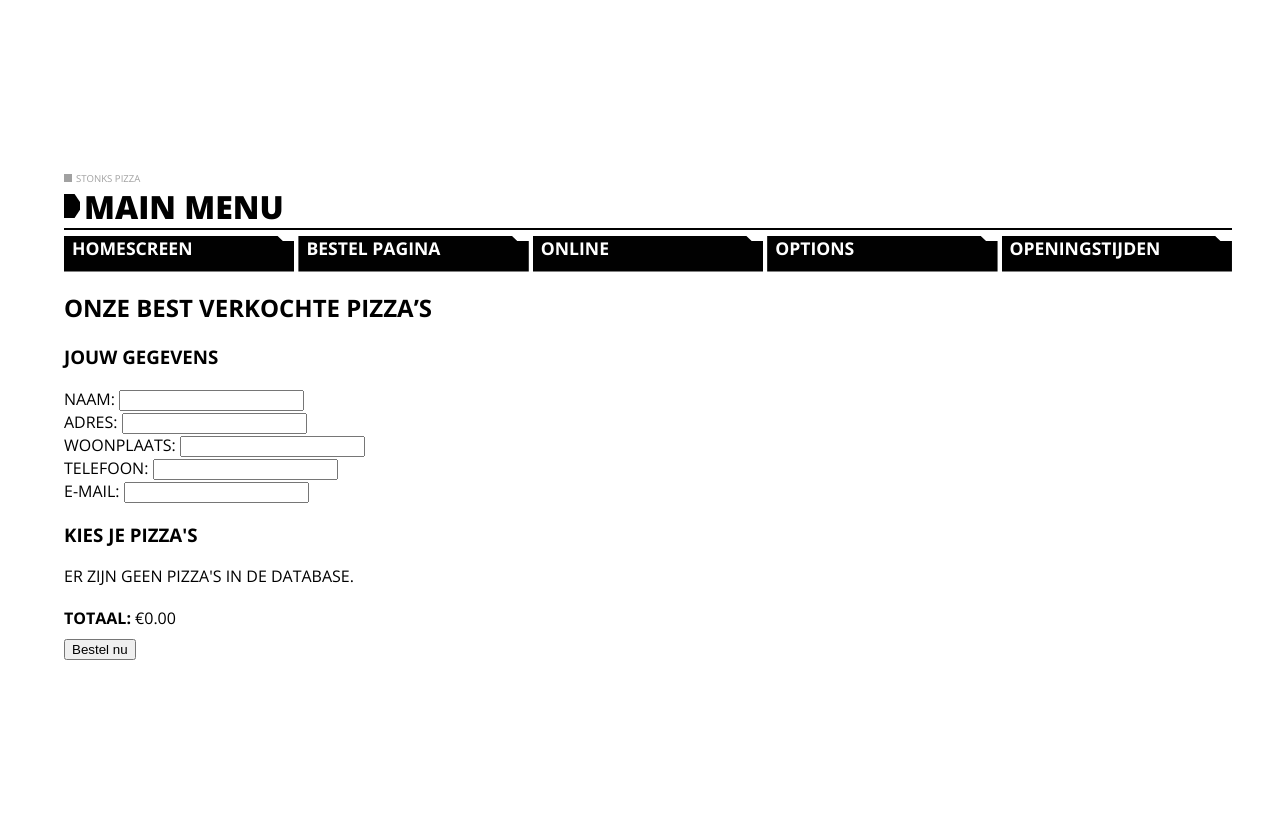
After one commit to AnatomyKing/NEL-Pizzeria, a Laravel app: template laravel/NELpizza/resources/views/Bestel.blade.php in a window 1280 px wide. The commit adds this page. Run offline with Laravel 12, Linux system fonts and the light colour scheme; the template is opened without the code that fills it, so the values that code supplies are empty; style sheets or scripts are compiled from the project's sources.

Commit message:
bestelpagina testpagina

```diff
--- /dev/null
+++ b/laravel/NELpizza/resources/views/Bestel.blade.php
@@ -0,0 +1,118 @@
+@extends('layouts.app')
+{{-- Ensure you have resources/views/layout.blade.php or change this to your layout --}}
+
+@section('content')
+<div class="best-sellers">
+    <h2>ONZE BEST VERKOCHTE PIZZA’S</h2>
+
+    {{-- Success message --}}
+    @if (session('success'))
+        <div style="color: green;">
+            {{ session('success') }}
+        </div>
+    @endif
+
+    {{-- Validation errors --}}
+    @if ($errors->any())
+        <div style="color: red;">
+            <ul>
+                @foreach ($errors->all() as $error)
+                    <li>{{ $error }}</li>
+                @endforeach
+            </ul>
+        </div>
+    @endif
+
+    {{-- Order Form --}}
+    <form action="{{ route('bestel.store') }}" method="POST" oninput="calculateTotal()">
+        @csrf
+
+        <h3>JOUW GEGEVENS</h3>
+        <div>
+            <label for="naam">Naam:</label>
+            <input type="text" name="naam" id="naam" required>
+        </div>
+        <div>
+            <label for="adres">Adres:</label>
+            <input type="text" name="adres" id="adres" required>
+        </div>
+        <div>
+            <label for="woonplaats">Woonplaats:</label>
+            <input type="text" name="woonplaats" id="woonplaats" required>
+        </div>
+        <div>
+            <label for="telefoon">Telefoon:</label>
+            <input type="text" name="telefoon" id="telefoon" required>
+        </div>
+        <div>
+            <label for="email">E-mail:</label>
+            <input type="email" name="email" id="email" required>
+        </div>
+
+        <h3>KIES JE PIZZA'S</h3>
+
+        @if($pizzas->count() > 0)
+            <div class="pizza-gallery" style="display: flex; flex-wrap: wrap; gap: 20px;">
+                @foreach ($pizzas as $pizza)
+                    <div class="pizza-item" style="width: 200px; border: 1px solid #ccc; padding: 10px;">
+                        {{-- If you have an image column or path in the DB, adjust accordingly --}}
+                        @if(isset($pizza->image))
+                            <img src="/images/{{ $pizza->image }}"
+                                 alt="{{ $pizza->naam }}"
+                                 style="width: 100%;">
+                        @else
+                            {{-- Fallback image or no image --}}
+                            <img src="/images/placeholder.png"
+                                 alt="{{ $pizza->naam }}"
+                                 style="width: 100%;">
+                        @endif
+
+                        <h4>{{ $pizza->naam }}</h4>
+                        <p class="pizza-price" data-price="{{ $pizza->prijs }}">
+                            Prijs: €{{ number_format($pizza->prijs, 2, ',', '.') }}
+                        </p>
+
+                        <label>Aantal:</label>
+                        <input type="number"
+                               name="pizzas[{{ $pizza->id }}]"
+                               class="pizza-quantity"
+                               min="0" value="0" style="width: 60px;">
+                    </div>
+                @endforeach
+            </div>
+        @else
+            <p>Er zijn geen pizza's in de database.</p>
+        @endif
+
+        {{-- Display total price --}}
+        <div style="margin-top: 20px;">
+            <strong>Totaal:</strong> €<span id="total-price">0.00</span>
+        </div>
+
+        <button type="submit" style="margin-top: 10px;">Bestel nu</button>
+    </form>
+</div>
+
+{{-- Optional JavaScript to update total price in real time --}}
+<script>
+function calculateTotal() {
+  let total = 0.0;
+  const pizzaItems = document.querySelectorAll('.pizza-item');
+
+  pizzaItems.forEach(item => {
+    const priceElement = item.querySelector('.pizza-price');
+    const quantityElement = item.querySelector('.pizza-quantity');
+
+    if (!priceElement || !quantityElement) return;
+
+    // Retrieve numeric values
+    const price = parseFloat(priceElement.getAttribute('data-price')) || 0;
+    const quantity = parseInt(quantityElement.value) || 0;
+
+    total += price * quantity;
+  });
+
+  document.getElementById('total-price').textContent = total.toFixed(2);
+}
+</script>
+@endsection
--- a/laravel/NELpizza/resources/views/layouts/app.blade.php
+++ b/laravel/NELpizza/resources/views/layouts/app.blade.php
@@ -21,7 +21,9 @@
             <a href="/home" id="one" class="item selected" style="--item-text: 'HomeScreen'; text-decoration: none; background-color: #000000; color: white;">
                 Homescreen
             </a>
-            <span id="two" class="item" style="--item-text: 'Racebox'">Racebox</span>
+            <a href="{{ route('bestel') }}" id="two" class="item" style="--item-text: 'Bestel'; text-decoration: none; background-color: #000000; color: white;">
+                Bestel pagina
+            </a>
             <span id="three" class="item" style="--item-text: 'Online'">Online</span>
             <span id="four" class="item" style="--item-text: 'Options'">Options</span>
             <a href="{{ route('openingstijden') }}" id="six" class="item" style="--item-text: 'Openingstijden'; text-decoration: none; background-color: #000000; color: white;">Openingstijden</a>
--- a/laravel/NELpizza/routes/web.php
+++ b/laravel/NELpizza/routes/web.php
@@ -1,8 +1,9 @@
 <?php
 
+use Illuminate\Support\Facades\Route;
 use App\Http\Controllers\ProfileController;
 use App\Http\Controllers\PizzaController;
-use Illuminate\Support\Facades\Route;
+use App\Http\Controllers\BestelController;
 
 /*
 |--------------------------------------------------------------------------
@@ -10,51 +11,36 @@ use Illuminate\Support\Facades\Route;
 |--------------------------------------------------------------------------
 */
 
-// 1) Root (/) route -> homepage
 Route::get('/', function () {
     return view('homepage');
 });
 
-// 2) Dashboard (requires auth, verified email)
 Route::get('/dashboard', function () {
     return view('dashboard');
 })->middleware(['auth', 'verified'])->name('dashboard');
 
-// 3) Auth routes for user profile
 Route::middleware('auth')->group(function () {
     Route::get('/profile', [ProfileController::class, 'edit'])->name('profile.edit');
     Route::patch('/profile', [ProfileController::class, 'update'])->name('profile.update');
     Route::delete('/profile', [ProfileController::class, 'destroy'])->name('profile.destroy');
 });
 
-// 4) Openingstijden page
 Route::get('/openingstijden', function () {
     return view('openingstijden');
 })->name('openingstijden');
 
-// 5) /home route -> homepage
 Route::get('/home', function () {
     return view('homepage');
 })->name('home');
 
-/*
-|--------------------------------------------------------------------------
-| Pizza Routes
-|--------------------------------------------------------------------------
-|
-| These routes handle displaying pizzas, adding to cart, updating cart,
-| and removing items from cart.
-|
-*/
-
+// Pizza Routes
 Route::get('/pizza', [PizzaController::class, 'index'])->name('pizza.index');
 Route::post('/pizza/add-to-cart/{id}', [PizzaController::class, 'addToCart'])->name('pizza.addToCart');
-
-// For updating item quantity in cart
 Route::post('/pizza/update-cart/{id}', [PizzaController::class, 'updateCart'])->name('pizza.updateCart');
-
-// For removing an item from the cart
 Route::delete('/pizza/remove-from-cart/{id}', [PizzaController::class, 'removeFromCart'])->name('pizza.removeFromCart');
 
-// Include auth routes generated by Laravel (e.g., login, register, etc.)
-require __DIR__ . '/auth.php';
+// Bestel Routes
+Route::get('/bestel', [BestelController::class, 'create'])->name('bestel');
+Route::post('/bestel', [BestelController::class, 'store'])->name('bestel.store');
+
+require __DIR__.'/auth.php';
```
Also changed, not shown: laravel/NELpizza/app/Http/Controllers/BestelController.php (added, +80 -0 lines).
